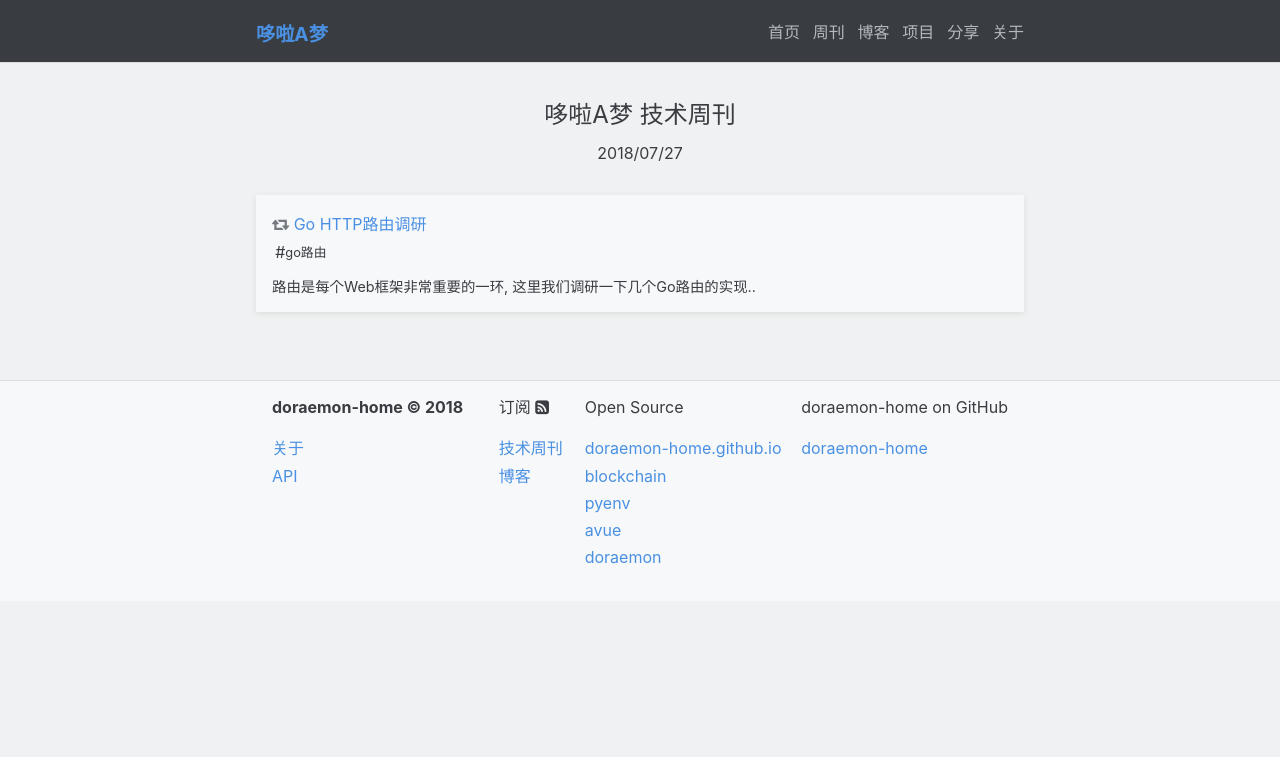
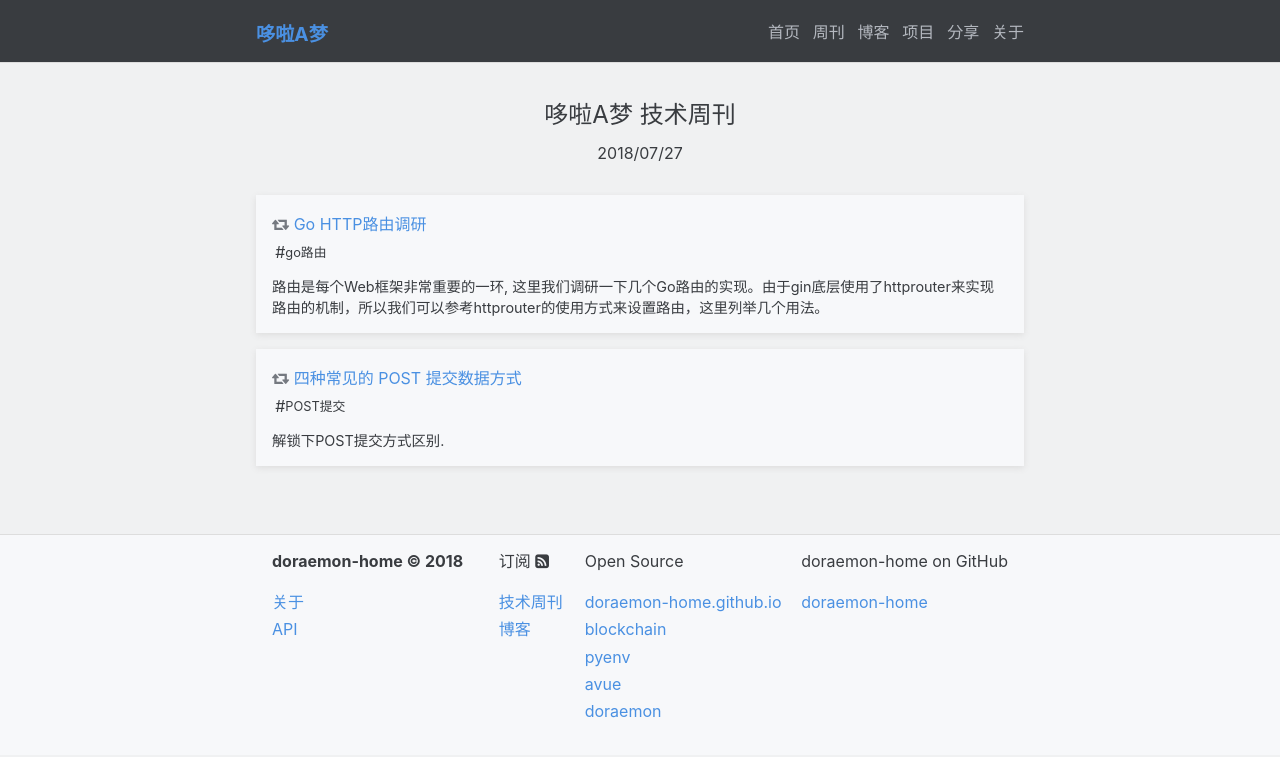
Before and after one commit to doraemon-home/doraemon-home.github.io, a Jekyll site: the page built from _weekly/2018-07-27-weekly.md, in a window 1280 px wide. Shown: the top 757 px of the page. Built offline with Jekyll 4.4.1, drawn with Linux system fonts in a browser that asks for light colours.

Commit message:
auto commit by robot

```diff
--- a/_weekly/2018-07-27-weekly.md
+++ b/_weekly/2018-07-27-weekly.md
@@ -2,7 +2,13 @@
 articles:
   - title:    "Go HTTP路由调研"
     link:     "http://www.csyangchen.com/go-http-router.html"
-    comment:  "路由是每个Web框架非常重要的一环, 这里我们调研一下几个Go路由的实现.."
+    comment:  "路由是每个Web框架非常重要的一环, 这里我们调研一下几个Go路由的实现。由于gin底层使用了httprouter来实现路由的机制，所以我们可以参考httprouter的使用方式来设置路由，这里列举几个用法。"
     referrer: "doraemon-master"
     tags:    ["go路由"]
+  - title:    "四种常见的 POST 提交数据方式"
+    link:     "https://imququ.com/post/four-ways-to-post-data-in-http.html"
+    comment:  "解锁下POST提交方式区别."
+    referrer: "doraemon-master"
+    tags:    ["POST提交"]
+
 ---
```
Also changed, not shown: _newsletter/2018-08-03-weekly.md (added, +3 -0 lines), _weekly/2018-08-03-weekly.md (added, +28 -0 lines).
